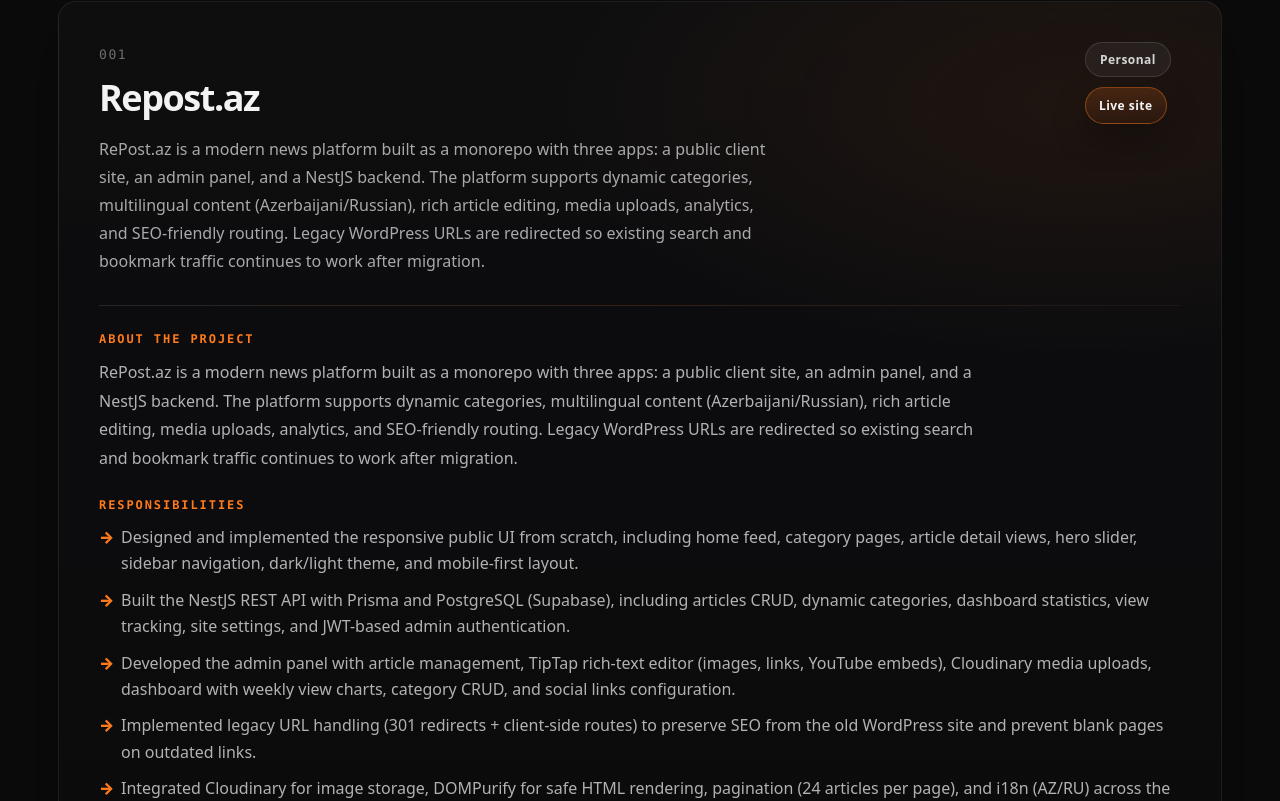
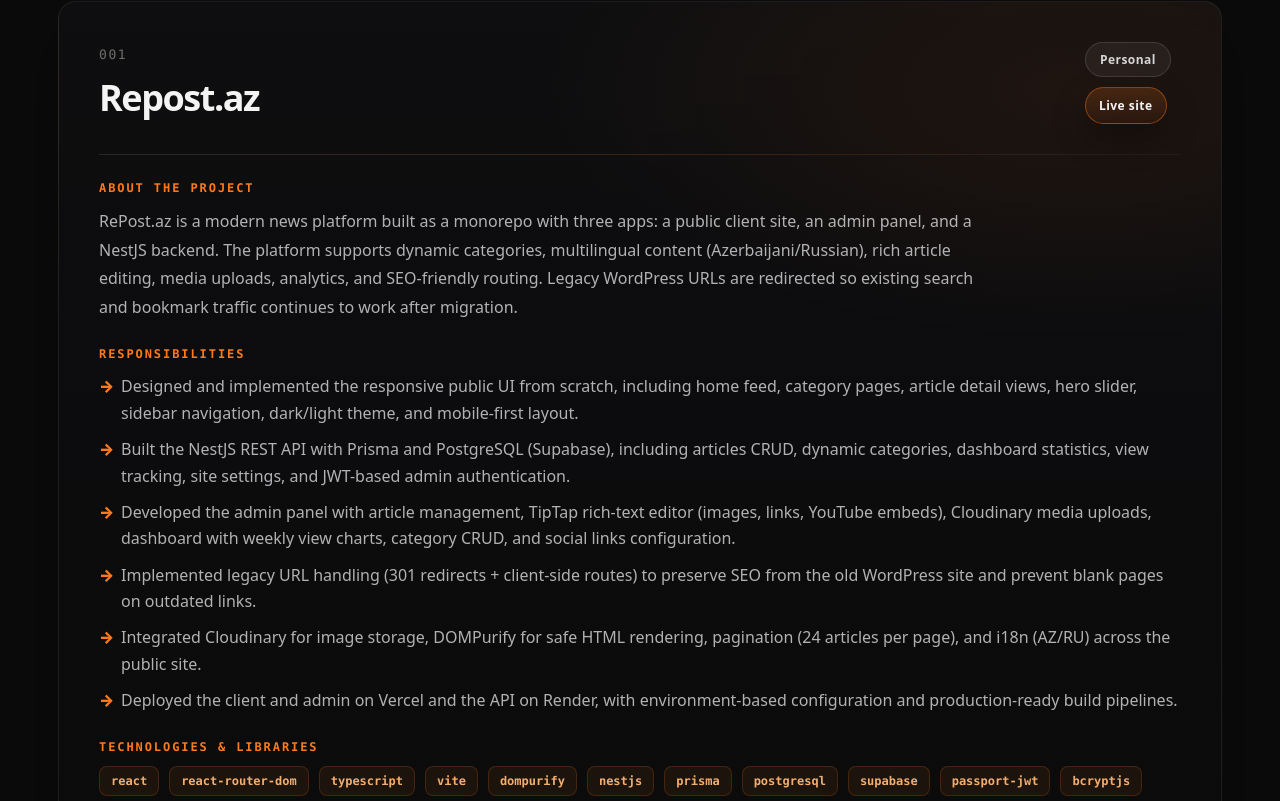
Before and after one commit to Alikh0801/Portfolio, a React (Vite) app in the folder client/: page / in a window 1280 px wide. Shown: the part 1019-1820 px from the top of the page. Built offline with nearby package versions, Linux system fonts and the light colour scheme.

Commit message:
Remove duplicate project description under title
Keep the description only in the About the project section so project cards no longer repeat the same text twice.

Co-authored-by: Kh_Ali <Alikh0801@users.noreply.github.com>

```diff
--- a/client/src/pages/home/Home.css
+++ b/client/src/pages/home/Home.css
@@ -150,13 +150,6 @@
   font-size: clamp(24px, 3vw, 36px);
   line-height: 1.02;
   letter-spacing: -0.04em;
-}
-
-.projectCase__summary {
-  margin: 18px 0 0;
-  max-width: 680px;
-  color: rgba(243, 243, 244, 0.68);
-  line-height: 1.75;
 }
 
 .projectCase__actions {
--- a/client/src/pages/home/Home.tsx
+++ b/client/src/pages/home/Home.tsx
@@ -56,7 +56,6 @@ export function Home() {
                       {String(index + 1).padStart(3, "0")}
                     </span>
                     <h3 className="projectCase__title">{p.title}</h3>
-                    <p className="projectCase__summary">{p.description}</p>
                   </div>
 
                   <div className="projectCase__actions">
```
